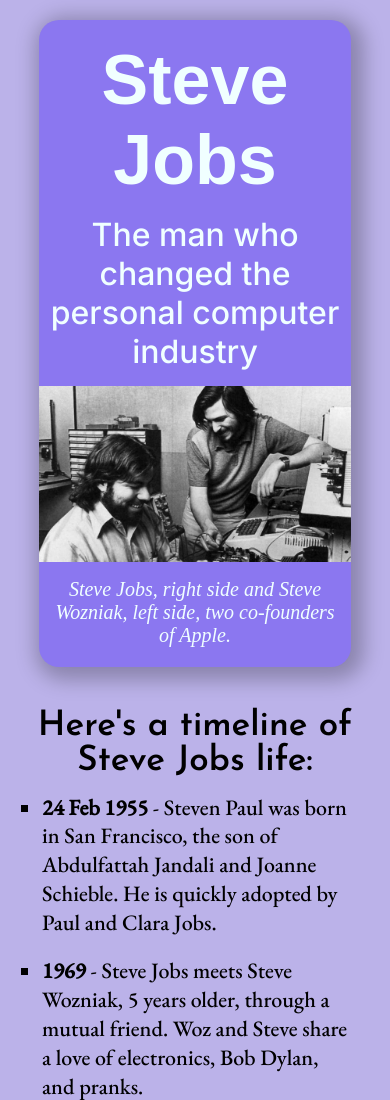
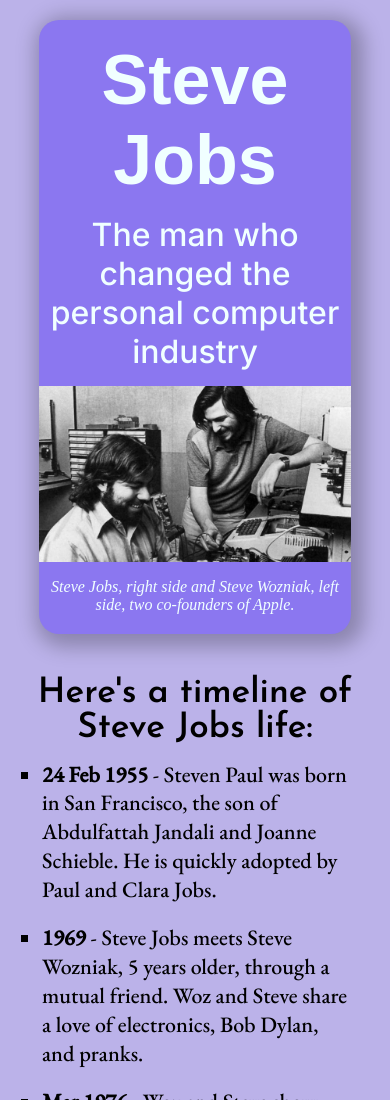
Before and after one commit to subhajitroycode/tribute-page, a plain HTML site: page index.html in a window 390 px wide. Shown: the top 1100 px of the page. Drawn offline with nearby package versions, Linux system fonts and the light colour scheme; a web font is replaced by a local one.

Commit message:
Adjusted font-size

```diff
--- a/styel.css
+++ b/styel.css
@@ -131,4 +131,8 @@ footer p a:hover {
     width: auto;
     margin: 0px 18px;
   }
+
+  #img-caption {
+    font-size: 16px;
+  }
 }
```
